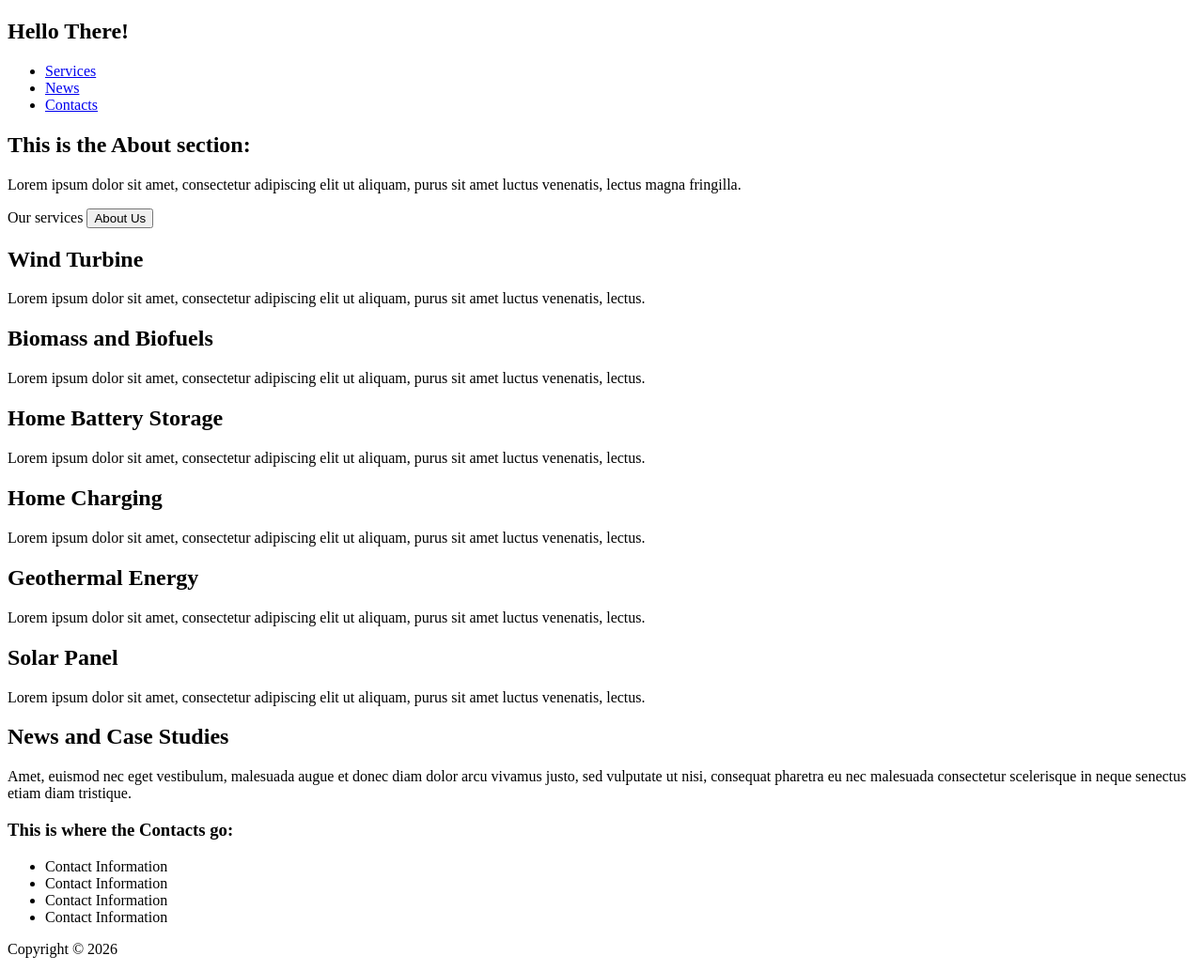
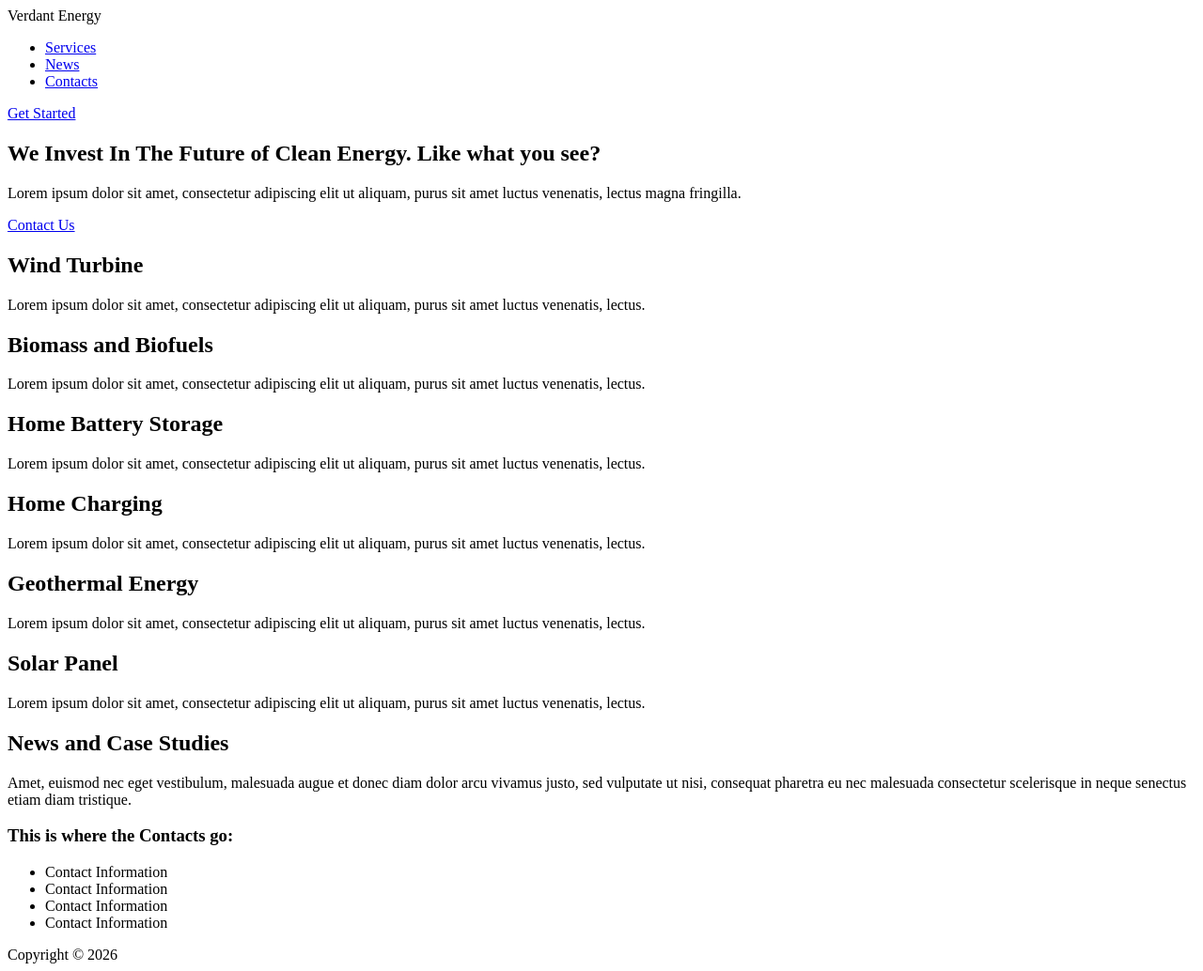
Before and after one commit to cookiecat417/one-page-website, a plain HTML site: page index.html in a window 1280 px wide. Shown: the whole page at 94% size. Drawn offline with Linux system fonts and the light colour scheme.

Commit message:
Changed a few minor things

```diff
--- a/index.html
+++ b/index.html
@@ -3,28 +3,32 @@
 <head>
     <meta charset="UTF-8">
     <meta name="viewport" content="width=device-width, initial-scale=1.0">
-    <title>One-Page Website Project</title>
+    <title>One-Page-Website</title>
+    <link rel="stylesheet" href="style.css">
 </head>
 <body>
-    <header>
+    <main>
+        <header class="header">
+            <div class="nav-logo">
+                <span class="nav-green">V</span>erdant Energy
+            </div>
             <nav>
-            <h1>Hello There!</h1>
                 <ul>
                     <li><a href="#services">Services</a></li>
                     <li><a href="#news">News</a></li>
                     <li><a href="#contacts">Contacts</a></li>
                 </ul>
+                <a href="#contact" class="nav-cta">Get Started</a>
             </nav>
         </header>
-    <main>
-        <section id="hero">
-            <h1>This is the About section:</h1>
+
+        <section class="hero" id="hero">
+            <h1>We Invest In The Future of Clean Energy. Like what you see?</h1>
             <p>Lorem ipsum dolor sit amet, consectetur adipiscing elit ut aliquam, purus sit amet luctus venenatis, lectus magna fringilla.</p>
-            <buttton>Our services</buttton>
-            <button>About Us</button>
+            <a href="#contact">Contact Us</a>
         </section>
 
-        <section id="services">
+        <section class="services" id="services">
             <div>
                 <h2>Wind Turbine</h2>
                 <p>Lorem ipsum dolor sit amet, consectetur adipiscing elit ut aliquam, purus sit amet luctus venenatis, lectus.</p>
@@ -41,12 +45,13 @@
             </div>
         </section>
 
-        <section id="news">
+        <section class="news" id="news">
             <h1>News and Case Studies</h1>
             <p>Amet, euismod nec eget vestibulum, malesuada augue et donec diam dolor arcu vivamus justo, sed vulputate ut nisi, consequat pharetra eu nec malesuada consectetur scelerisque in neque senectus etiam diam tristique.</p>
+
         </section>
 
-        <section id="contacts">
+        <section class="contacts" id="contacts">
             <h3>This is where the Contacts go:</h3>
             <ul>
                 <li>Contact Information</li>
--- /dev/null
+++ b/style.css
@@ -0,0 +1 @@
+#One-Page-Website
```
Lines whose indentation alone changed are shown as unchanged.
